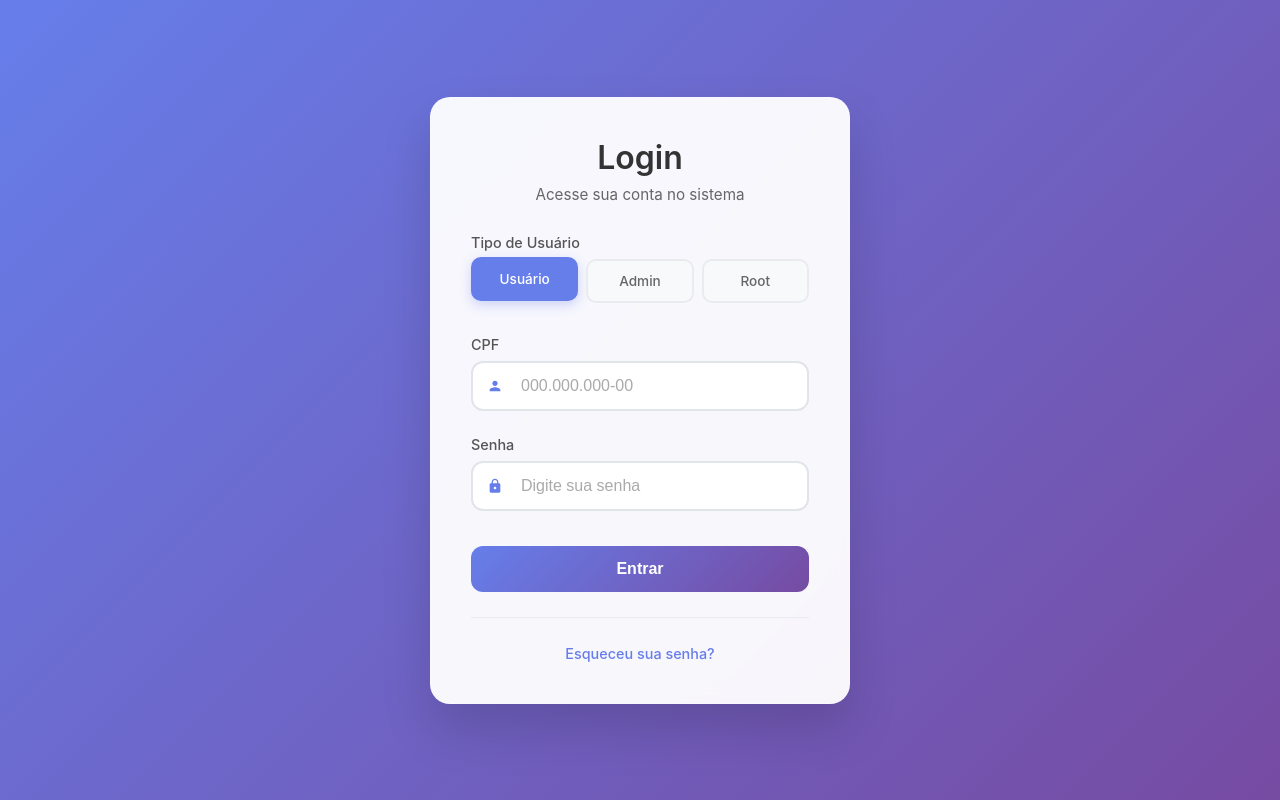
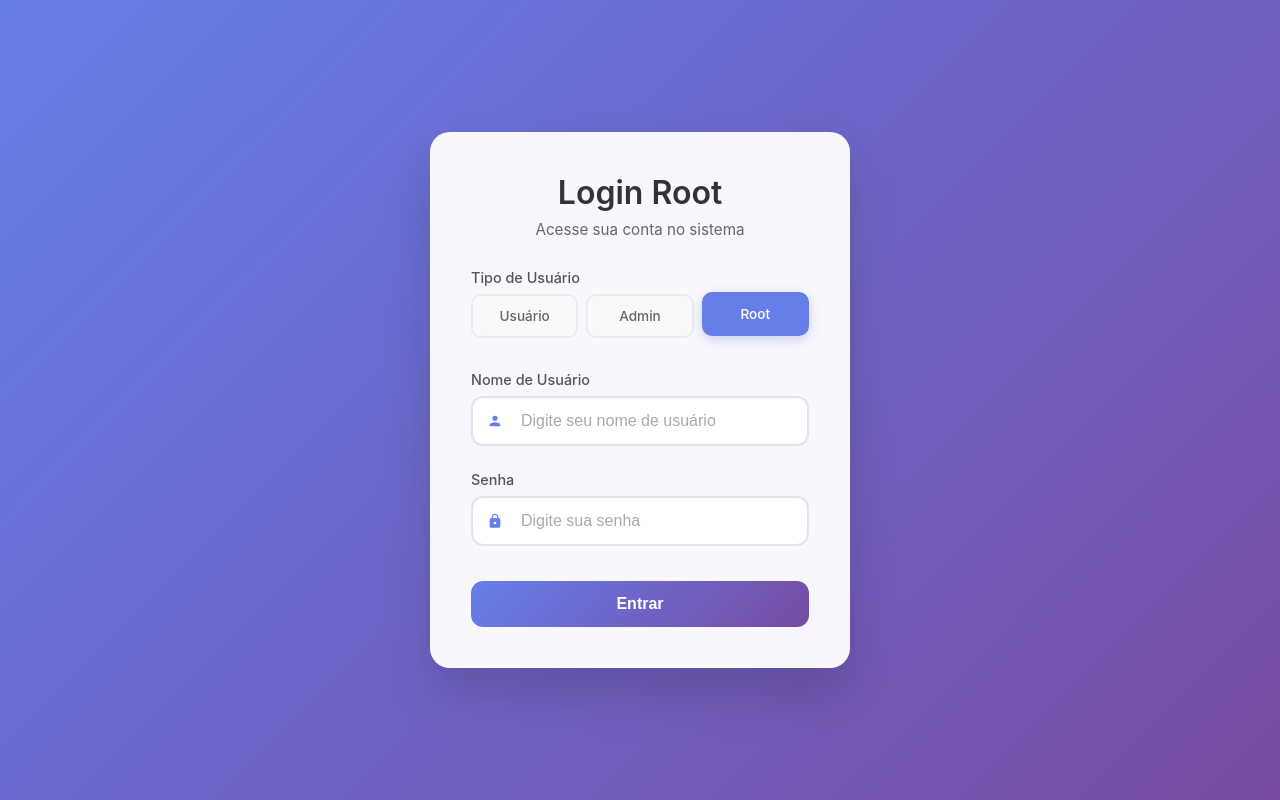
Before and after one commit to sinueh-andreata/flask-dev-kit-mvp, a Flask app: page /login/root in a window 1280 px wide. Run offline with Flask 3, Linux system fonts and the light colour scheme.

Commit message:
login & logout funcionando

```diff
--- a/backend/auth/admin_login.py
+++ b/backend/auth/admin_login.py
@@ -26,7 +26,7 @@ def login_admin():
         else:
             return jsonify({'aviso': 'Login ou senha inválidos'}), 401
 
-    return render_template('login.html')
+    return render_template('admin_login.html')
 
 @app.route('/logout')
 @login_admin_required
--- a/backend/auth/root_login.py
+++ b/backend/auth/root_login.py
@@ -32,7 +32,7 @@ def login_root():
         except Exception as e:
             return jsonify({'error': 'Erro interno do servidor'}), 500
 
-    return render_template('login.html')
+    return render_template('root_login.html')
 
 @app.route('/logout/root')
 @root_required
--- a/backend/main.py
+++ b/backend/main.py
@@ -5,6 +5,7 @@ from core.config import app, db
 from models.models import *
 
 # importação das rotas/endpoints/APIs
+from auth.usuarios_login import *
 from user_folder.usuario import *
 from admin_folder.admin import *
 from rotas_html import *
--- a/templates/login.html
+++ b/static/css/login.css
@@ -1,10 +1,3 @@
-<!DOCTYPE html>
-<html lang="pt-BR">
-<head>
-    <meta charset="UTF-8">
-    <meta name="viewport" content="width=device-width, initial-scale=1.0">
-    <title>Login - Sistema Flask</title>
-    <style>
         * {
             margin: 0;
             padding: 0;
@@ -264,72 +257,3 @@
             0% { transform: rotate(0deg); }
             100% { transform: rotate(360deg); }
         }
-    </style>
-</head>
-<body>
-    <div class="login-container">
-        <div class="login-header">
-            <h1>Login</h1>
-            <p>Acesse sua conta no sistema</p>
-        </div>
-
-        <div id="alert" class="alert"></div>
-
-        <form id="loginForm">
-            <div class="form-group">
-                <label>Tipo de Usuário</label>
-                <div class="user-type-selector">
-                    <div class="user-type-option">
-                        <input type="radio" id="usuario" name="userType" value="usuarios" checked>
-                        <label for="usuario">Usuário</label>
-                    </div>
-                    <div class="user-type-option">
-                        <input type="radio" id="admin" name="userType" value="admin">
-                        <label for="admin">Admin</label>
-                    </div>
-                    <div class="user-type-option">
-                        <input type="radio" id="root" name="userType" value="root">
-                        <label for="root">Root</label>
-                    </div>
-                </div>
-            </div>
-
-            <div class="form-group" id="cpfGroup">
-                <label for="cpf">CPF</label>
-                <div class="input-icon cpf-icon">
-                    <input type="text" id="cpf" name="cpf" placeholder="000.000.000-00" maxlength="14" required>
-                </div>
-            </div>
-
-            <div class="form-group" id="nomeGroup" style="display: none;">
-                <label for="nome">Nome de Usuário</label>
-                <div class="input-icon cpf-icon">
-                    <input type="text" id="nome" name="nome" placeholder="Digite seu nome de usuário">
-                </div>
-            </div>
-
-            <div class="form-group">
-                <label for="senha">Senha</label>
-                <div class="input-icon password-icon">
-                    <input type="password" id="senha" name="senha" placeholder="Digite sua senha" required>
-                </div>
-            </div>
-
-            <button type="submit" class="login-btn" id="loginBtn">
-                Entrar
-            </button>
-
-            <div class="loading" id="loading">Autenticando...</div>
-        </form>
-
-        <div class="form-footer">
-            <a href="#" onclick="alert('Funcionalidade em desenvolvimento')">Esqueceu sua senha?</a>
-        </div>
-    </div>
-
-        <script src="{{ url_for('static', filename='js/mascaras.js') }}"></script>
-    <script src="{{ url_for('static', filename='js/login.js') }}"></script>
-</body>
-</html>
-</body>
-</html>
--- a/static/js/login.js
+++ b/static/js/login.js
@@ -1,119 +1,20 @@
 document.addEventListener('DOMContentLoaded', function() {
-    // Verificar se já existe um handler de login na página
-    if (document.getElementById('loginForm')) {
-        initializeLoginForm();
-    }
-});
+    const loginFormUser = document.getElementById('loginFormUser');
 
-function initializeLoginForm() {
-    const form = document.getElementById("loginForm");
-    if (!form) return;
-
-    // Evitar múltiplos event listeners
-    if (form.dataset.initialized) return;
-    form.dataset.initialized = "true";
-
-    form.addEventListener("submit", function(event) {
+    loginFormUser.addEventListener('submit', function(event) {
         event.preventDefault();
-        handleLogin(form);
-    });
-}
-
-function handleLogin(form) {
-    // Verificar se existe seletor de tipo de usuário (versão nova)
-    const userTypeSelector = form.querySelector('input[name="userType"]:checked');
-
-    if (userTypeSelector) {
-        // Nova versão com seletor de tipo de usuário
-        handleModernLogin(form, userTypeSelector.value);
-    } else {
-        // Versão legacy/simples
-        handleLegacyLogin(form);
-    }
-}
-
-function handleModernLogin(form, userType) {
-    // Esta função é usada quando há seletor de tipo de usuário
-    // O código principal está no HTML inline para evitar conflitos
-    console.log('Login moderno detectado - delegando para handler inline');
-}
-
-function handleLegacyLogin(form) {
-    // Validação para versão legacy
-    const inputs = form.querySelectorAll("input[required]");
-    for (const input of inputs) {
-        if (!input.value.trim()) {
-            showMessage("Por favor, preencha todos os campos obrigatórios.", "error");
-            return;
-        }
-    }
-
-    // Verificar se há campo CPF e validá-lo
-    const cpfInput = form.querySelector('input[name="cpf"]');
-    if (cpfInput && cpfInput.value.trim()) {
-        if (typeof validarCpf === 'function' && !validarCpf(cpfInput.value)) {
-            showMessage("CPF inválido.", "error");
-            return;
-        }
-    }
-
-    const loginUrl = '/login/usuarios';
-    const formData = new FormData(form);
-
-    fetch(loginUrl, {
+        const formData = new FormData(loginFormUser);
+        fetch('/login/usuarios', {
             method: 'POST',
             body: formData
-    })
-    .then(response => response.json())
-    .then(data => {
-        if (data.success || data.message === 'Login feito com sucesso') {
-            showMessage("Login realizado com sucesso!", "success");
-            setTimeout(() => {
-                window.location.href = '/usuario/dashboard';
-            }, 1500);
+        }).then(function(response) {
+            if (response.ok) {
+                    window.location.href = '/user_dashboard.html';
             } else {
-            showMessage("Falha no login: " + (data.message || data.error || 'Erro desconhecido'), "error");
+                alert('Erro ao realizar login.');
             }
-    })
-    .catch(error => {
-        showMessage("Erro de conexão. Tente novamente.", "error");
-        console.error('Erro:', error);
+        }).catch(function(error) {
+            alert('Erro ao realizar login.');
         });
-}
-
-function showMessage(message, type) {
-    // Tentar usar alert personalizado se existir
-    const alertElement = document.getElementById('alert');
-    if (alertElement && typeof showAlert === 'function') {
-        showAlert(message, type);
-    } else {
-        // Fallback para alert nativo
-        alert(message);
-    }
-}
-
-// Função de compatibilidade para validação de CPF
-function validarCpfCompat(cpf) {
-    if (typeof validarCpf === 'function') {
-        return validarCpf(cpf);
-    }
-
-    // Implementação fallback
-    cpf = cpf.replace(/\D/g, '');
-    if (cpf.length !== 11 || /^(\d)\1+$/.test(cpf)) return false;
-
-    const calcDigito = (slice, fator) => {
-        const soma = slice.split('').reduce((acc, num, i) => acc + +num * (fator - i), 0);
-        const resto = soma % 11;
-        return resto < 2 ? 0 : 11 - resto;
-    };
-
-    const dig1 = calcDigito(cpf.slice(0, 9), 10);
-    const dig2 = calcDigito(cpf.slice(0, 10), 11);
-
-    return cpf[9] == dig1 && cpf[10] == dig2;
-}
-
-// Exportar função para uso global se necessário
-window.loginForm = initializeLoginForm;
-window.validarCpfCompat = validarCpfCompat;
+    });
+});
--- /dev/null
+++ b/templates/root_login.html
@@ -0,0 +1,73 @@
+<!DOCTYPE html>
+<html lang="pt-BR">
+<head>
+    <meta charset="UTF-8">
+    <meta name="viewport" content="width=device-width, initial-scale=1.0">
+    <title>Login Root</title>
+    <link rel="stylesheet" href="static/css/login.css">
+</head>
+<body>
+    <div class="login-container">
+        <div class="login-header">
+            <h1>Login Root</h1>
+            <p>Acesse sua conta no sistema</p>
+        </div>
+
+        <div id="alert" class="alert"></div>
+
+        <form id="loginFormRoot">
+            <div class="form-group">
+                <label>Tipo de Usuário</label>
+                <div class="user-type-selector">
+                    <div class="user-type-option">
+                        <input type="radio" id="usuario" name="userType" value="usuarios">
+                        <label for="usuario">Usuário</label>
+                    </div>
+                    <div class="user-type-option">
+                        <input type="radio" id="admin" name="userType" value="admin">
+                        <label for="admin">Admin</label>
+                    </div>
+                    <div class="user-type-option">
+                        <input type="radio" id="root" name="userType" value="root" checked>
+                        <label for="root">Root</label>
+                    </div>
+                </div>
+            </div>
+
+            <div class="form-group" id="nomeGroup">
+                <label for="nome">Nome de Usuário</label>
+                <div class="input-icon cpf-icon">
+                    <input type="text" id="nome" name="nome" placeholder="Digite seu nome de usuário">
+                </div>
+            </div>
+
+            <div class="form-group">
+                <label for="senha">Senha</label>
+                <div class="input-icon password-icon">
+                    <input type="password" id="senha" name="senha" placeholder="Digite sua senha" required>
+                </div>
+            </div>
+
+            <button type="submit" class="login-btn" id="loginBtn">
+                Entrar
+            </button>
+        </form>
+    </div>
+    <script>
+    // Redireciona ao selecionar o tipo de usuário
+    document.querySelectorAll('input[name="userType"]').forEach(function(radio) {
+        radio.addEventListener('change', function() {
+            if (this.checked) {
+                if (this.value === 'usuarios') {
+                    window.location.href = 'user_login.html';
+                } else if (this.value === 'admin') {
+                    window.location.href = 'admin_login.html';
+                } else if (this.value === 'root') {
+                    window.location.href = 'root_login.html';
+                }
+            }
+        });
+    });
+    </script>
+</body>
+</html>
```
Also changed, not shown: backend/auth/usuarios_login.py (+25 -17 lines), backend/rotas_html.py (+12 -7 lines), templates/admin_login.html (added, +75 -0 lines), templates/user_dashboard.html (added, +15 -0 lines), templates/user_login.html (added, +75 -0 lines). Lines whose indentation alone changed are shown as unchanged.
